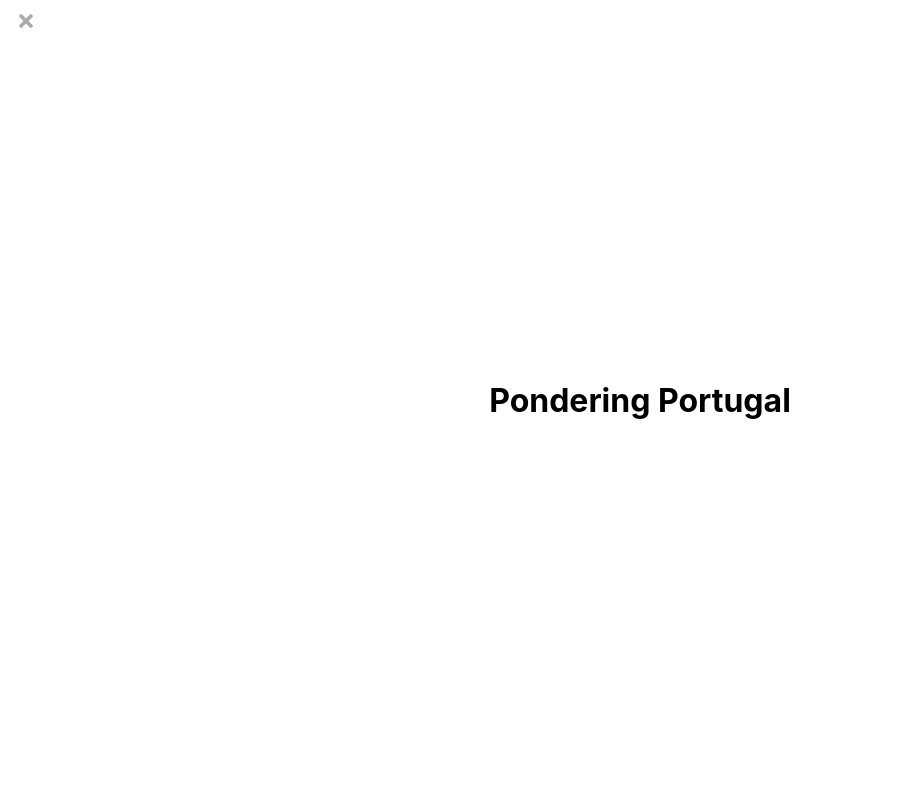
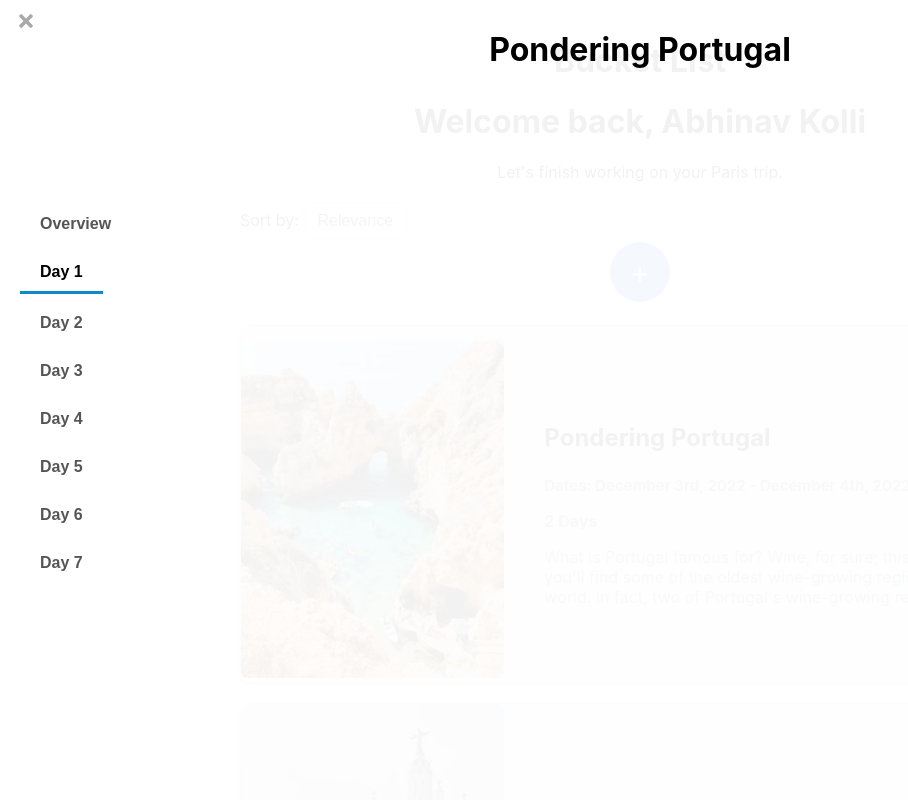
Before and after one commit to abhinavkolli03/bucketlist, a React (Create React App) app: page / in a window 1280 px wide. Both pictures are taken after a click on the element 640 px from the left and 504 px from the top of the page. Shown: the top 800 px of the page, without its empty margins (0-908 px from the left). Built offline with nearby package versions, Linux system fonts and the light colour scheme.

Commit message:
finished the scrolling part of the screen

```diff
--- a/src/data/itineraries.js
+++ b/src/data/itineraries.js
@@ -23,6 +23,66 @@ const itinerariesData = [
                 "ticketLink": ""
             },
             "2": {
+                "image": "",
+                "eventName": "Travel Time",
+                "location": "Milan, Portugal",
+                "eventCategory": "Travel",
+                "startTime": "11:00 AM",
+                "durationInHours": "0.5",
+                "entranceFee": "",
+                "description": "be extra cautious on bumpy roads.",
+                "notes": "",
+                "ticketLink": ""
+            },
+            "3": {
+                "image": "",
+                "eventName": "Travel Time",
+                "location": "Milan, Portugal",
+                "eventCategory": "Travel",
+                "startTime": "11:00 AM",
+                "durationInHours": "0.5",
+                "entranceFee": "",
+                "description": "be extra cautious on bumpy roads.",
+                "notes": "",
+                "ticketLink": ""
+            },
+            "4": {
+                "image": "",
+                "eventName": "Travel Time",
+                "location": "Milan, Portugal",
+                "eventCategory": "Travel",
+                "startTime": "11:00 AM",
+                "durationInHours": "0.5",
+                "entranceFee": "",
+                "description": "be extra cautious on bumpy roads.",
+                "notes": "",
+                "ticketLink": ""
+            },
+            "5": {
+                "image": "",
+                "eventName": "Travel Time",
+                "location": "Milan, Portugal",
+                "eventCategory": "Travel",
+                "startTime": "11:00 AM",
+                "durationInHours": "0.5",
+                "entranceFee": "",
+                "description": "be extra cautious on bumpy roads.",
+                "notes": "",
+                "ticketLink": ""
+            },
+            "6": {
+                "image": "",
+                "eventName": "Travel Time",
+                "location": "Milan, Portugal",
+                "eventCategory": "Travel",
+                "startTime": "11:00 AM",
+                "durationInHours": "0.5",
+                "entranceFee": "",
+                "description": "be extra cautious on bumpy roads.",
+                "notes": "",
+                "ticketLink": ""
+            },
+            "7": {
                 "image": "",
                 "eventName": "Travel Time",
                 "location": "Milan, Portugal",
--- a/src/screens/DayTrackerScreen.js
+++ b/src/screens/DayTrackerScreen.js
@@ -3,13 +3,44 @@ import '../styling/daytracker.css';
 import { FaTimes } from 'react-icons/fa';
 
 const DayTrackerScreen = ({ itin, onClose }) => {
+    const days = Object.keys(itin.days);
+    const [activeDay, setActiveDay] = useState(days[0])
+
+    const handleClose = () => {
+        onClose()
+    }
+
+    const handleNewDayButtonClick = (day) => {
+        setActiveDay(day)
+    }
+
     return (
         <div className="day-tracker-screen">
             <div className="day-tracker-content">
-                <button className="day-tracker-close-button" onClick={onClose}>
+                <h1 className="day-tracker-title">{itin.title}</h1>
+                <button className="day-tracker-close-button" onClick={handleClose}>
                     <FaTimes />
                 </button>
-                <h1 className="day-tracker-title">{itin.title}</h1>
+            </div>
+            <div className="day-tracker-buttons-container">
+                <button
+                    className={`day-tracker-button${activeDay === "overview" ? " active" : ""}`}
+                    onClick={() => handleNewDayButtonClick("overview")}
+                >
+                    Overview
+                </button>
+                {days.map((day) => (
+                    <button
+                        key={day}
+                        className={`day-tracker-button${activeDay === day ? " active" : ""}`}
+                        onClick={() => handleNewDayButtonClick(day)}
+                    >
+                        Day {day}
+                    </button>
+                ))}
+            </div>
+            <div className="day-tracker-content">
+                {/* Content for the selected day */}
             </div>
         </div>
     );
--- a/src/styling/daytracker.css
+++ b/src/styling/daytracker.css
@@ -1,4 +1,3 @@
-/* daytracker.css */
 .day-tracker-screen {
     position: fixed;
     top: 0;
@@ -6,12 +5,23 @@
     width: 100%;
     height: 100%;
     z-index: 999;
-    background-color: #fff; /* White background */
+    background-color: rgba(255, 255, 255, 0.95);
     display: flex;
+    flex-direction: column;
     align-items: center;
-    justify-content: center;
+    justify-content: flex-start; /* Align title at the top of the page */
+    padding-top: 20px; /* Adds 20px padding at the top */
     animation: fade-in 0.3s ease;
 }
+
+.day-tracker-title {
+    font-size: 32px;
+    font-weight: bold;
+    text-align: center;
+    margin-top: 10px; /* Adds 10px margin at the top */
+    margin-bottom: 20px; /* Adds 20px margin at the bottom */
+}
+
 
 @keyframes fade-in {
     from {
@@ -24,11 +34,6 @@
 
 .day-tracker-content {
     text-align: center;
-}
-
-.day-tracker-title {
-    font-size: 32px;
-    font-weight: bold;
 }
 
 .day-tracker-close-button {
@@ -44,3 +49,47 @@
 .day-tracker-close-button:hover {
     color: #000;
 }
+
+.day-tracker-buttons-container {
+    position: absolute;
+    height: 50%;
+    top: 50%;
+    left: 20px;
+    transform: translateY(-50%);
+    display: flex;
+    flex-direction: column;
+    align-items: flex-start;
+    max-height: calc(100% - 120px);
+    overflow-y: auto;
+}
+
+.day-tracker-button {
+    font-size: 16px;
+    font-weight: bold;
+    padding: 10px 20px;
+    margin-bottom: 10px;
+    border: none;
+    background-color: transparent;
+    color: #555;
+    cursor: pointer;
+    transition: all 0.3s ease;
+}
+
+.day-tracker-button:last-child {
+    margin-bottom: 0;
+}
+
+.day-tracker-button:focus {
+    outline: none;
+}
+
+.day-tracker-button.active {
+    color: #000;
+    border-bottom: 3px solid #0e8ac9;
+    font-weight: bold;
+}
+
+.day-tracker-button:hover {
+    border-bottom: 1px solid #0e8ac9;
+    font-weight: bold;
+}
```
